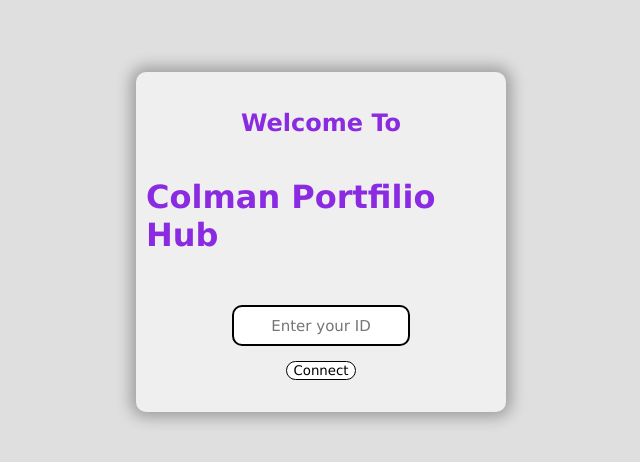
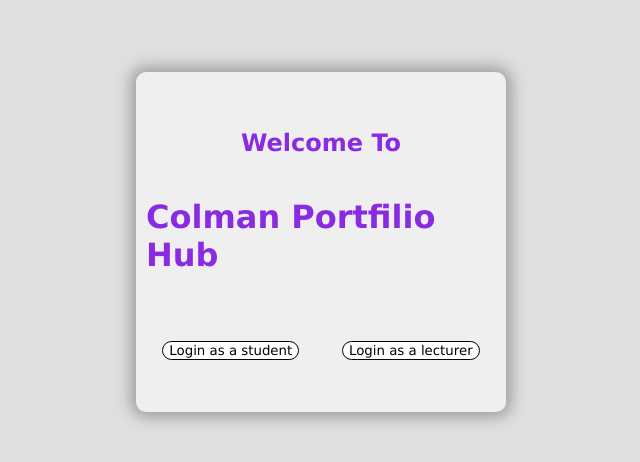
Before and after one commit to barrachmany/Colman-Portfolio-Hub, a React (Vite) app in the folder Colman-Portfilio-Hub/: page / in a window 1280 px wide. Shown: the part 126-588 px from the top of the page, without its empty margins (319-959 px from the left). Built offline with nearby package versions, Linux system fonts and the light colour scheme.

Commit message:
login and landing

```diff
--- a/Colman-Portfilio-Hub/src/App.css
+++ b/Colman-Portfilio-Hub/src/App.css
@@ -25,6 +25,13 @@ body {
     color: blueviolet;
     background-color: #efefef;
     box-shadow: 0px 0px 15px 5px rgba(0, 0, 0, 0.3);
+}
+
+.login-btns{
+    display: flex;
+    justify-content: space-around;
+    width: 100%;
+    gap: 10px;
 }
 
 .h1-login {
--- a/Colman-Portfilio-Hub/src/App.jsx
+++ b/Colman-Portfilio-Hub/src/App.jsx
@@ -1,7 +1,8 @@
 import React from 'react';
 import { BrowserRouter, Routes, Route } from 'react-router-dom';
+import MainPage from './components/MainPage.jsx'
+import LandingPage from './components/LandingPage.jsx';
 import LoginPage from './components/LoginPage.jsx';
-import MainPage from './components/MainPage.jsx'
 
 function App() {
   return (
@@ -9,8 +10,9 @@ function App() {
       <div className='app'>
         <BrowserRouter>
           <Routes>
-            <Route path="/" element={<LoginPage />} />
+            <Route path="/" element={<LandingPage />} />
             <Route path="/main" element={<MainPage />} />
+            <Route path="/login" element={<LoginPage />} />
           </Routes>
         </BrowserRouter>
       </div>
--- /dev/null
+++ b/Colman-Portfilio-Hub/src/components/LandingPage.jsx
@@ -0,0 +1,20 @@
+import React from "react";
+import { Link } from 'react-router-dom';
+
+const LandingPage = () => {
+    return (
+        <div className="login-container">
+            <div className="login-inner-container">
+                <h2 className="h2-login">Welcome To</h2>
+                <h1 className="h1-login">Colman Portfilio Hub</h1>
+                <div className="login-btns">
+                    <Link to="/login"><button className="button-login">Login as a student</button></Link>
+                    <Link to="/login"><button className="button-login">Login as a lecturer</button></Link>
+                </div>
+            </div>
+
+        </div>
+    );
+};
+
+export default LandingPage;
--- a/Colman-Portfilio-Hub/src/components/LoginPage.jsx
+++ b/Colman-Portfilio-Hub/src/components/LoginPage.jsx
@@ -5,12 +5,11 @@ const LoginPage = () => {
     return (
         <div className="login-container">
             <div className="login-inner-container">
-                <h2 className="h2-login">Welcome To</h2>
-                <h1 className="h1-login">Colman Portfilio Hub</h1>
-                <input className="input-login" type="text" placeholder="Enter your ID" />
-                <Link to="/main"><button className="button-login">Connect</button></Link>
+                <h2 className="h2-login">Login</h2>
+                <input type="text" placeholder="Username" className="login-input" />
+                <input type="password" placeholder="Password" className="login-input" />
+                <Link to="/main"><button className="button-login">Login</button></Link>
             </div>
-
         </div>
     );
 };
```
